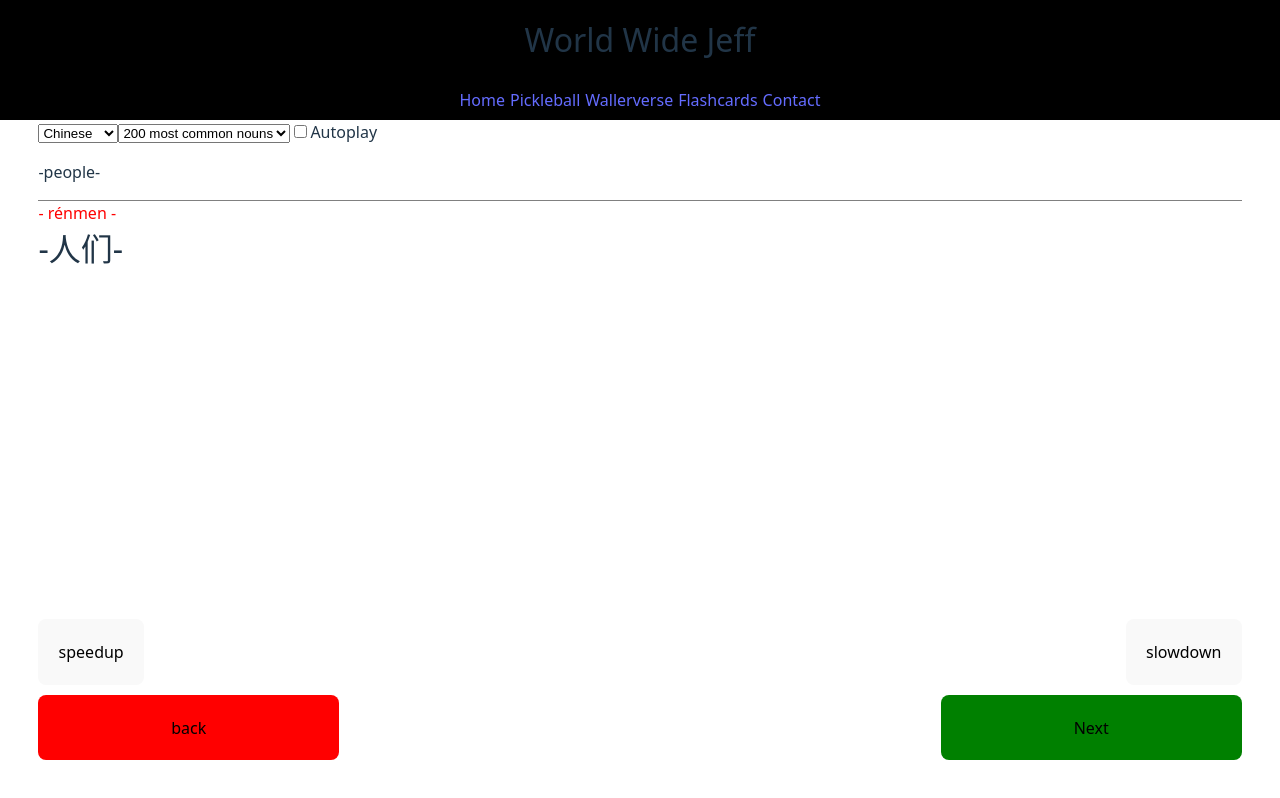
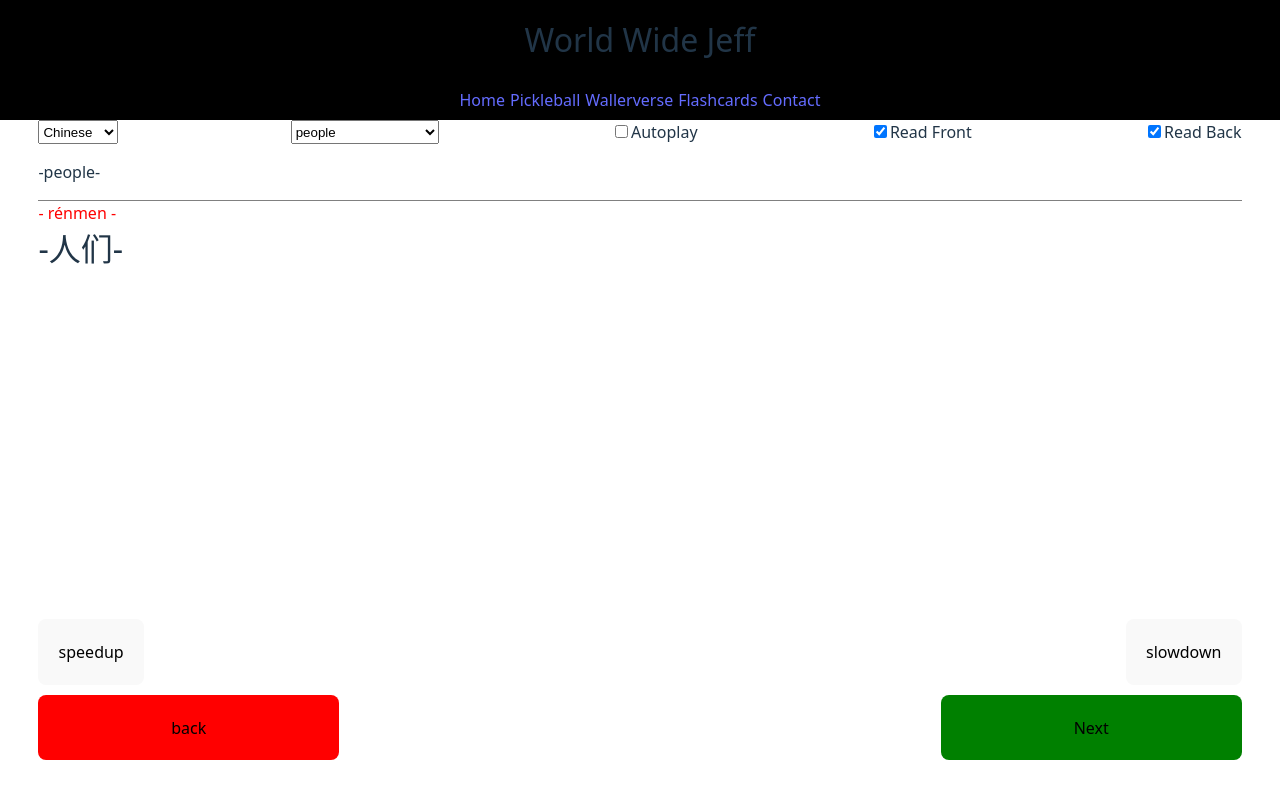
Before and after one commit to JeffWHenderson/world-wide-jeff, a React (Vite) app: page /flashcards in a window 1280 px wide. Built offline with nearby package versions, Linux system fonts and the light colour scheme.

Commit message:
break up a lot of lessons and refactor.

```diff
--- a/src/screens/Language/FlashCardsV2.tsx
+++ b/src/screens/Language/FlashCardsV2.tsx
@@ -3,7 +3,7 @@ import { lessons } from "./LessonList";
 import useLanguage from "./hooks/useLanguage";
 import { useLocation } from "react-router-dom";
 
-const FlashCardsV2 = (props: any) => {
+const FlashCardsV2 = () => {
     const { state } = useLocation();
     console.log(state)
     const [selectedLanguage, setSelectedLanguage] = useState("Chinese")
@@ -13,11 +13,22 @@ const FlashCardsV2 = (props: any) => {
     const [autoplay, setAutoPlay] = useState(false)
     const [voice] = useLanguage(selectedLanguage)
     const [englishVoice] = useLanguage("English")
+    const [readFront, setReadFront] = useState(true)
+    const [readBack, setReadBack] = useState(true)
 
     // play after card number is updated
     useEffect(() => {
+        if (readFront && readBack) {
             read(true) // do in english
             setTimeout(() => read(), 2000)
+        } else {
+            if (readFront) {
+                read(true)
+            }
+            if (readBack) {
+                read()
+            }
+        }
         if (autoplay) {
             setTimeout(nextCard, 3700)
         }
@@ -30,13 +41,14 @@ const FlashCardsV2 = (props: any) => {
     const read = (isEnglish: boolean = false) => {
         const speechUtterance = new SpeechSynthesisUtterance()
         window.speechSynthesis.cancel()
-        speechUtterance.voice = isEnglish ? englishVoice : voice
+        speechUtterance.voice = isEnglish ? englishVoice as SpeechSynthesisVoice : voice as SpeechSynthesisVoice
         speechUtterance.rate = speakingRate
         speechUtterance.text = cardQueue[cardNumber][isEnglish ? "English" : selectedLanguage];
         window.speechSynthesis.speak(speechUtterance);
     }
 
     return <div style={{ height: '82%', margin: '0% 3% 0% 3%', justifyContent: 'center' }}>
+        <div style={{ display: 'flex', justifyContent: 'space-between', marginBottom: '10px', width: '100%' }}>
             <select id="cars-back-select" onChange={(e) => setSelectedLanguage(e.target.value)}>
                 <option value="Chinese">Chinese</option>
                 <option value="Spanish">Spanish</option>
@@ -61,6 +73,23 @@ const FlashCardsV2 = (props: any) => {
                 />
                 Autoplay
             </label>
+            <label>
+                <input
+                    type="checkbox"
+                    checked={readFront}
+                    onChange={() => setReadFront(!readFront)}
+                />
+                Read Front
+            </label>
+            <label>
+                <input
+                    type="checkbox"
+                    checked={readBack}
+                    onChange={() => setReadBack(!readBack)}
+                />
+                Read Back
+            </label>
+        </div>
         <div style={{ height: '70%', justifyContent: 'center' }}>
             <div>
                 <div style={{ width: '100%' }}>
--- a/src/screens/Language/LanguageApp.tsx
+++ b/src/screens/Language/LanguageApp.tsx
@@ -1,18 +1,18 @@
 import { useState } from "react";
 import { lessons } from "./LessonList";
-import useLanguage from "./hooks/useLanguage";
+// import useLanguage from "./hooks/useLanguage";
 import { useNavigate } from "react-router-dom";
 
 const LanguageLearningApp = () => {
     const [selectedLanguage, setSelectedLanguage] = useState("Chinese")
     const navigate = useNavigate();
-    const [voice] = useLanguage(selectedLanguage)
-    const [englishVoice] = useLanguage("English")
+    // const [voice] = useLanguage(selectedLanguage)
+    // const [englishVoice] = useLanguage("English")
 
     const handleButtonClick = () => {
+        console.log(selectedLanguage)
         navigate("/flashcards", { state: { canPassProps: true } })
     }
-
 
     return (
         <>
--- a/src/screens/Language/LessonList.ts
+++ b/src/screens/Language/LessonList.ts
@@ -2,7 +2,7 @@ import { lesson1 } from "./Lessons/lesson1";
 import { lesson2 } from "./Lessons/lesson2";
 import { ai1 } from "./Lessons/aiTranslations";
 import { ai2 } from "./Lessons/aiTranslations2";
-import { commonNouns200 } from "./Lessons/commonNouns200";
+import { people, bodyParts, animals, placesAndNature, objectsAndThings, foodAndDrinks, timeAndDates, abstractConcepts, otherCommonNouns } from "./Lessons/commonNouns200";
 
 export type Lesson = {
     lessonName: string;
@@ -12,11 +12,43 @@ export type Lesson = {
 
 export const lessons: Lesson[] = [
     {
-        lessonName: "200 most common nouns",
-        wordList: commonNouns200,
+        lessonName: "people",
+        wordList: people,
     },
     {
-        lessonName: "first 100 words",
+        lessonName: "body parts",
+        wordList: bodyParts,
+    },
+    {
+        lessonName: "animals",
+        wordList: animals,
+    },
+    {
+        lessonName: "places and nature",
+        wordList: placesAndNature,
+    },
+    {
+        lessonName: "objects and things",
+        wordList: objectsAndThings,
+    },
+    {
+        lessonName: "food and drinks",
+        wordList: foodAndDrinks,
+    },
+    {
+        lessonName: "time and dates",
+        wordList: timeAndDates,
+    },
+    {
+        lessonName: "abstract concepts",
+        wordList: abstractConcepts,
+    },
+    {
+        lessonName: "other common nouns",
+        wordList: otherCommonNouns,
+    },
+    {
+        lessonName: "lesson 1",
         wordList: lesson1,
     },
     {
--- a/src/screens/Language/Lessons/commonNouns200.ts
+++ b/src/screens/Language/Lessons/commonNouns200.ts
@@ -1,4 +1,4 @@
-export const commonNouns200 = [
+export const people = [
   {
     "English": "-people-",
     "Spanish": "-gente-",
@@ -288,7 +288,9 @@ export const commonNouns200 = [
     "Romanji": "watashitachi wa ningen desu",
     "Arabic": "نحن الناس",
     "French": "nous sommes des gens"
-  },
+  }
+]
+export const bodyParts = [
   {
     "English": "-Body Parts-",
     "Spanish": "-Partes del cuerpo-",
@@ -428,7 +430,9 @@ export const commonNouns200 = [
     "Romanji": "kare no chi wo mite kudasai",
     "Arabic": "انظر إلى دمه",
     "French": "regarde son sang"
-  },
+  }
+]
+export const animals = [
   {
     "English": "-Animals-",
     "Spanish": "-Animales-",
@@ -528,7 +532,9 @@ export const commonNouns200 = [
     "Romanji": "kore wa raion desu",
     "Arabic": "هذا هو الأسد",
     "French": "c'est un lion"
-  },
+  }
+]
+export const placesAndNature = [
   {
     "English": "-Places & Nature-",
     "Spanish": "-Lugares y Naturaleza-",
@@ -818,7 +824,9 @@ export const commonNouns200 = [
     "Romanji": "kusa",
     "Arabic": "العشب",
     "French": "l'herbe"
-  },
+  }
+]
+export const objectsAndThings = [
   {
     "English": "-Objects and Things-",
     "Spanish": "-Objetos y cosas-",
@@ -1048,7 +1056,9 @@ export const commonNouns200 = [
     "Romanji": "kore wa kanojo no supūn desu",
     "Arabic": "هذه ملعقتها",
     "French": "c'est sa cuillère"
-  },
+  }
+]
+export const foodAndDrinks = [
   {
     "English": "-Food & Drinks-",
     "Spanish": "-Comida y bebida-",
@@ -1218,7 +1228,9 @@ export const commonNouns200 = [
     "Romanji": "kare wa bīru ga hoshii",
     "Arabic": "انه يريد البيرة",
     "French": "il veut de la bière"
-  },
+  }
+]
+export const timeAndDates = [
   {
     "English": "-Time & Dates-",
     "Spanish": "-Hora y fechas-",
@@ -1378,7 +1390,8 @@ export const commonNouns200 = [
     "Romanji": "kinō",
     "Arabic": "أمس",
     "French": "hier"
-  },
+  }]
+export const abstractConcepts = [
   {
     "English": "-Abstract Concepts-",
     "Spanish": "-Conceptos abstractos-",
@@ -1768,7 +1781,8 @@ export const commonNouns200 = [
     "Romanji": "kotoba to wa nanika",
     "Arabic": "ما هي الكلمة",
     "French": "qu'est-ce qu'un mot"
-  },
+  }]
+export const otherCommonNouns = [
   {
     "English": "-Other Common Nouns-",
     "Spanish": "-Otros sustantivos comunes-",
--- a/src/screens/Language/hooks/useLanguage.tsx
+++ b/src/screens/Language/hooks/useLanguage.tsx
@@ -1,7 +1,9 @@
-import { useEffect } from "react";
+import { useEffect, useState } from "react";
 
 const useLanguage = (selectedLanguage: string) => {
-    console.log(selectedLanguage)
+    let voices: SpeechSynthesisVoice[] = speechSynthesis.getVoices();
+    let [selectedVoice] = useState<SpeechSynthesisVoice | undefined>(voices[0])
+
 
     // has to wait on the inital page load from the browser then set the default voice
     useEffect(() => {
@@ -9,7 +11,7 @@ const useLanguage = (selectedLanguage: string) => {
             let initialVoices = speechSynthesis.getVoices()
 
             // @ts-ignore
-            speechUtterance.voice = initialVoices.find((voice) => {
+            selectedVoice = initialVoices.find((voice) => {
                 return voice.name.toLowerCase() == "ting-ting" || voice.name.toLowerCase() == "tingting"
             });
         }
@@ -17,9 +19,6 @@ const useLanguage = (selectedLanguage: string) => {
         setTimeout(waitForBrowser, 1000)
     }, [])
 
-
-    let voices: SpeechSynthesisVoice[] = speechSynthesis.getVoices();
-    let selectedVoice: any = voices[0]
     if (selectedLanguage == "Spanish") {
         selectedVoice = voices.find((voice) => {
             return voice.name.toLowerCase() == "paulina"
@@ -52,7 +51,7 @@ const useLanguage = (selectedLanguage: string) => {
 
 
 
-    return [selectedVoice, selectedLanguage as string]
+    return [selectedVoice as SpeechSynthesisVoice, selectedLanguage as string]
 };
 
 export default useLanguage;
```
Lines whose indentation alone changed are shown as unchanged.
